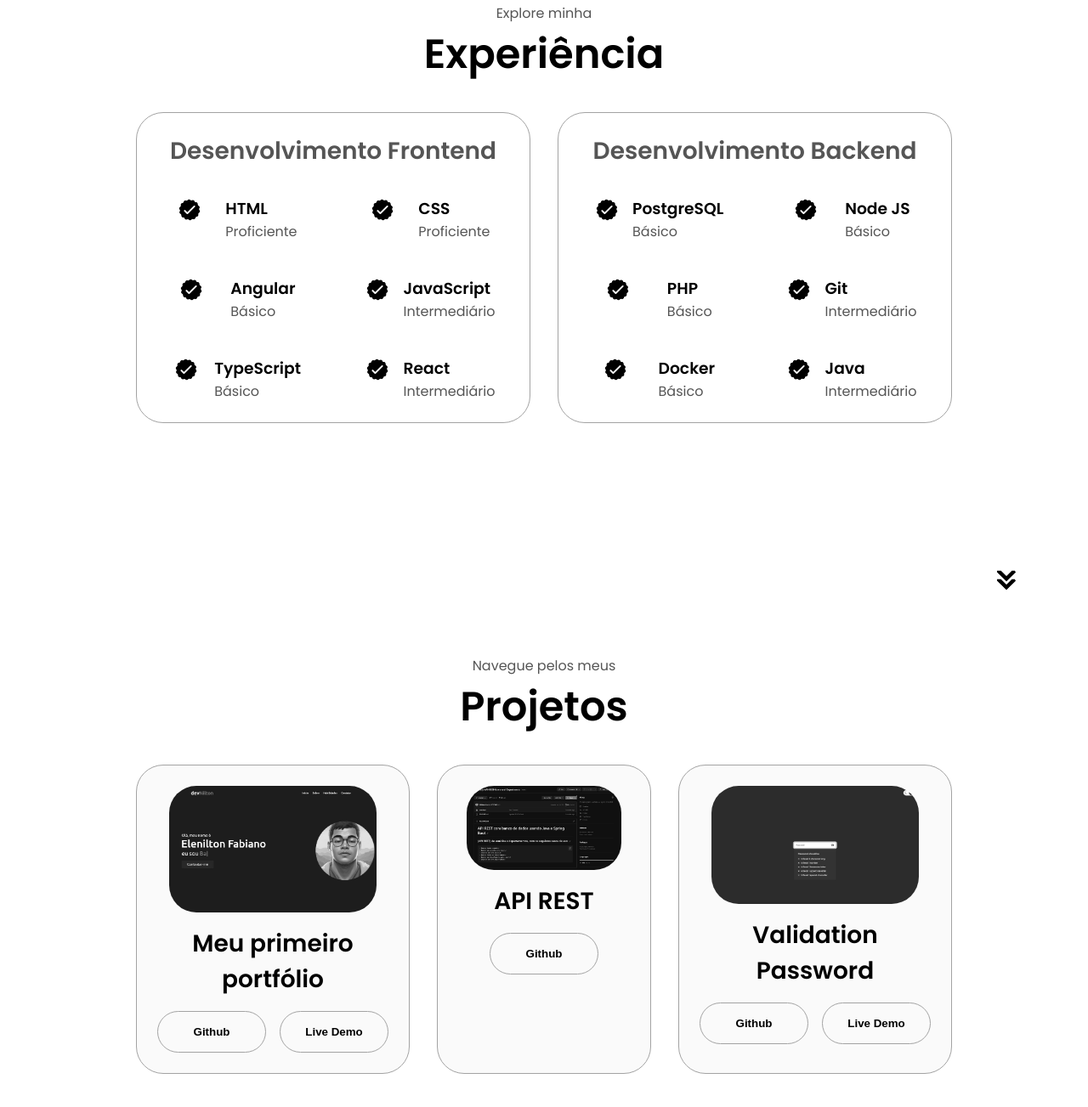
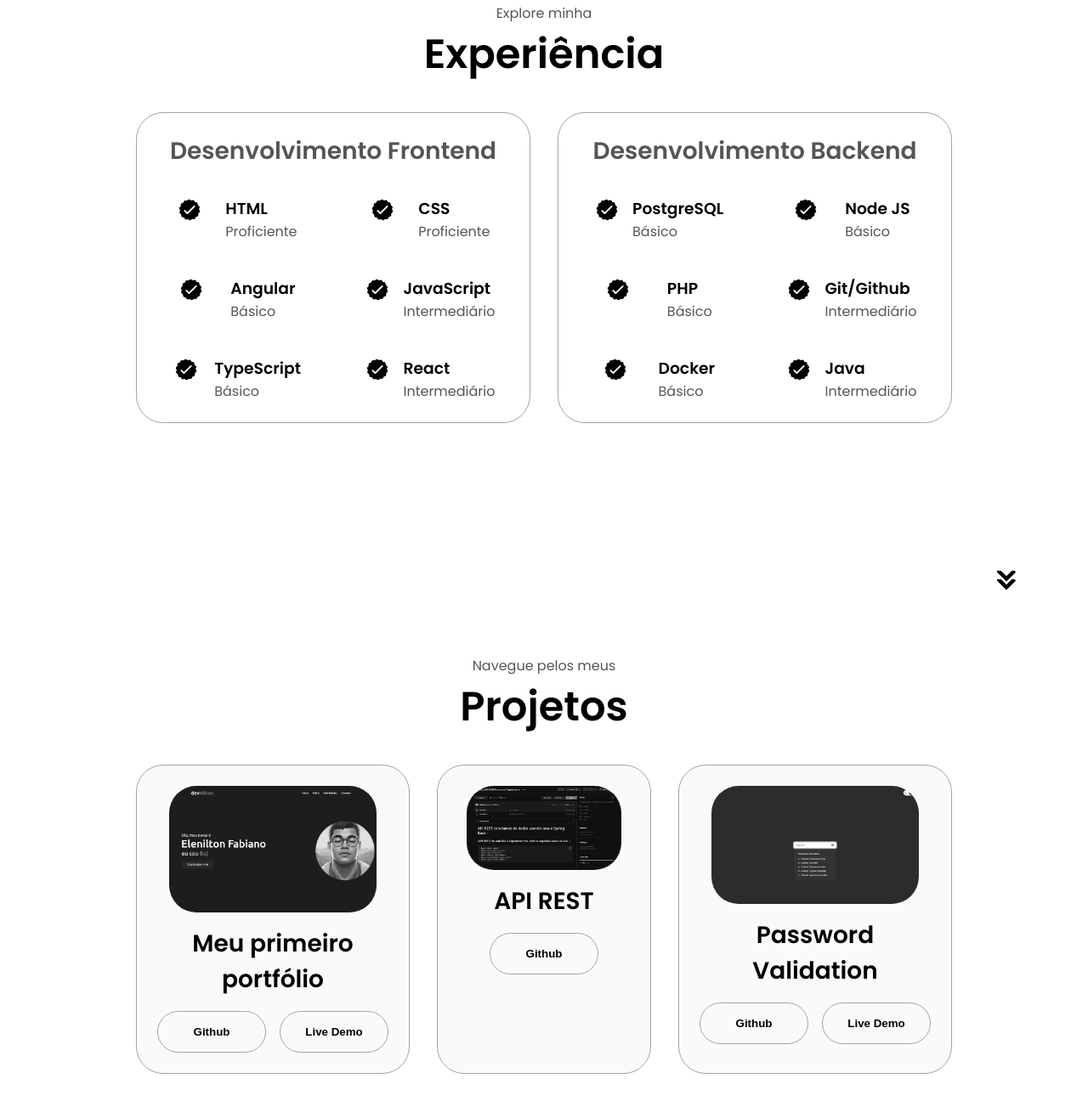
Before and after one commit to Niltimn/devNilton, a plain HTML site: page index.html in a window 1280 px wide. Shown: the part 1693-2996 px from the top of the page at 85% size. Drawn offline with Linux system fonts and the light colour scheme.

Commit message:
ajustes no css

```diff
--- a/index.html
+++ b/index.html
@@ -131,7 +131,8 @@
         <div class="about-containers">
           <div class="details-container">
             <h2 class="experience-sub-title">Desenvolvimento Frontend</h2>
-            <div class="article-container">
+
+            <div class="article-container"  >
               <article>
                 <img
                   src="./assets/checkmark.png"
@@ -243,7 +244,7 @@
                   class="icon"
                 />
                 <div>
-                  <h3>Git</h3>
+                  <h3>Git/Github</h3>
                   <p>Intermediário</p>
                 </div>
               </article>
@@ -271,8 +272,8 @@
               </article>
             </div>
           </div>
-        </div>
       </div>
+
       <img
         src="./assets/arrow.png"
         alt="Arrow icon"
@@ -341,7 +342,7 @@
                 class="project-img"
               />
             </div>
-            <h2 class="experience-sub-title project-title">Validation Password</h2>
+            <h2 class="experience-sub-title project-title">Password Validation</h2>
             <div class="btn-container">
               <button
                 class="btn btn-color-2 project-btn"
--- a/mediaqueries.css
+++ b/mediaqueries.css
@@ -96,4 +96,5 @@
     .text-container {
       text-align: justify;
     }
+
   }
--- a/style.css
+++ b/style.css
@@ -211,6 +211,7 @@ section {
 .icon {
   cursor: pointer;
   height: 2rem;
+
 }
 
 /* BUTTONS */
```
